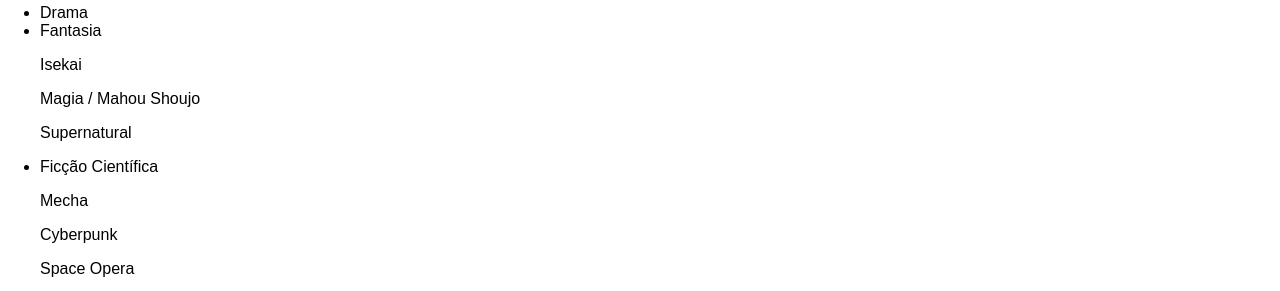
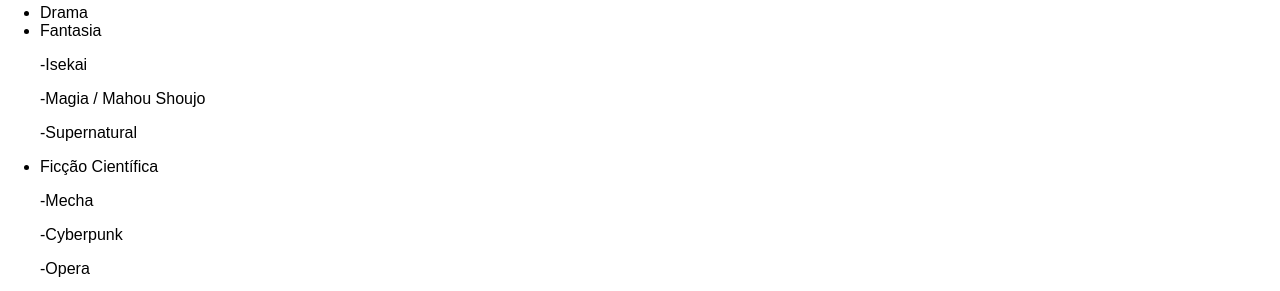
Before and after one commit to josehumberto1906/site_anime, a plain HTML site: page generos.html in a window 1280 px wide. Shown: the part 236-527 px from the top of the page. Drawn offline with Linux system fonts and the light colour scheme.

Commit message:
Fix HTML formatting and structure in generos.html

```diff
--- a/generos.html
+++ b/generos.html
@@ -84,16 +84,16 @@
       <li>Drama</li>
       <li>Fantasia
         <div class="subgeneros">
-          <p>Isekai</p>
-          <p>Magia / Mahou Shoujo</p>
-          <p>Supernatural</p>
+          <p>-Isekai</p>
+          <p>-Magia / Mahou Shoujo</p>
+          <p>-Supernatural</p>
         </div>
       </li>
       <li>Ficção Científica
         <div class="subgeneros">
-          <p>Mecha</p>
-          <p>Cyberpunk</p>
-          <p>Space Opera</p>
+          <p>-Mecha</p>
+          <p>-Cyberpunk</p>
+          <p>-Opera</p>
         </div>
       </li>
       <li>Horror</li>
```
